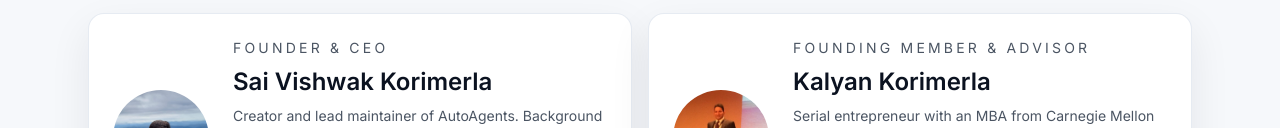
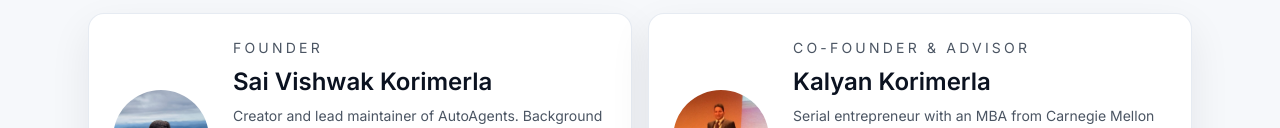
Before and after one commit to liquidos-ai/landing-page, an Astro site: page /about in a window 1280 px wide. Shown: the part 395-523 px from the top of the page. Built offline with nearby package versions, Linux system fonts and the light colour scheme; Astro itself is replaced by a stand-in of ours.

Commit message:
Update about.astro

```diff
--- a/src/pages/about.astro
+++ b/src/pages/about.astro
@@ -44,7 +44,7 @@ import kalyanImg from "../assets/kalyan_profile.jpg";
                         <p
                             class="text-sm uppercase tracking-[0.2rem] text-muted"
                         >
-                            Founder &amp; CEO
+                            Founder
                         </p>
                         <h3 class="text-2xl font-semibold text-heading">
                             Sai Vishwak Korimerla
@@ -80,7 +80,7 @@ import kalyanImg from "../assets/kalyan_profile.jpg";
                         <p
                             class="text-sm uppercase tracking-[0.2rem] text-muted"
                         >
-                            Founding member &amp; advisor
+                            Co-Founder &amp; advisor
                         </p>
                         <h3 class="text-2xl font-semibold text-heading">
                             Kalyan Korimerla
```
